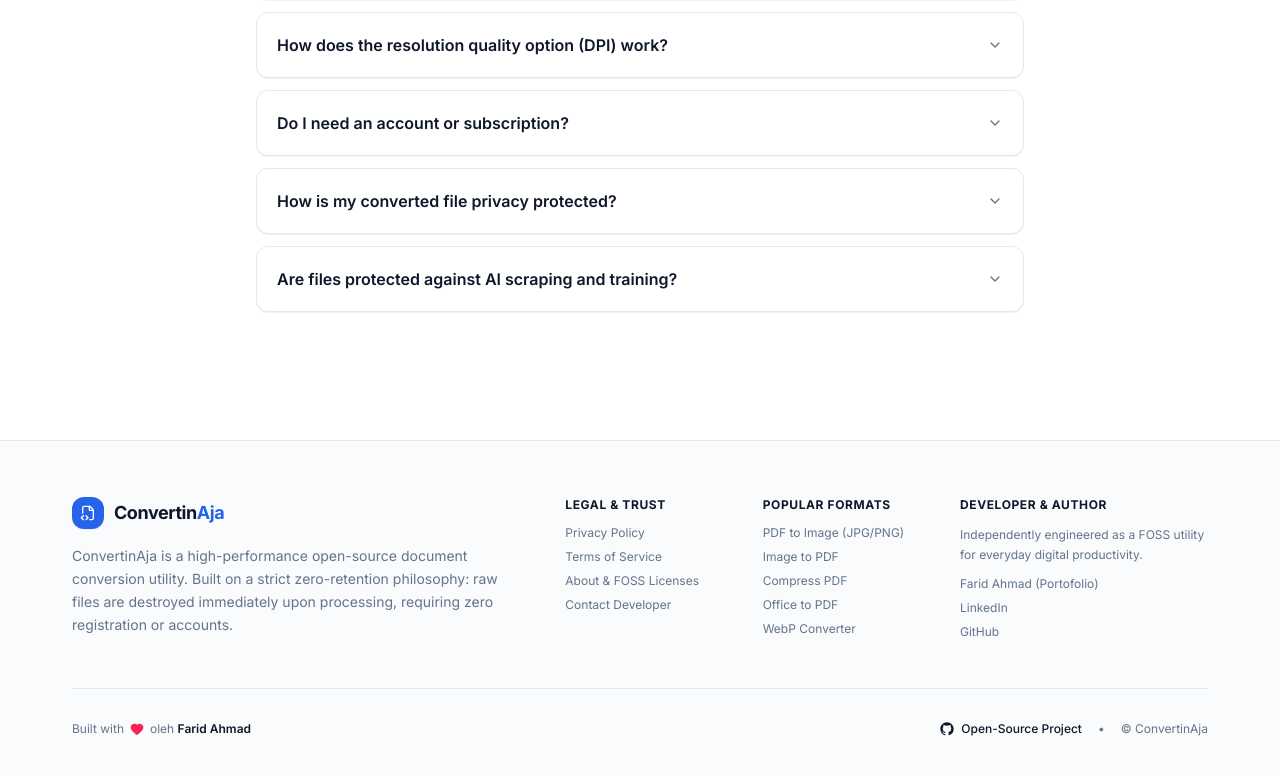
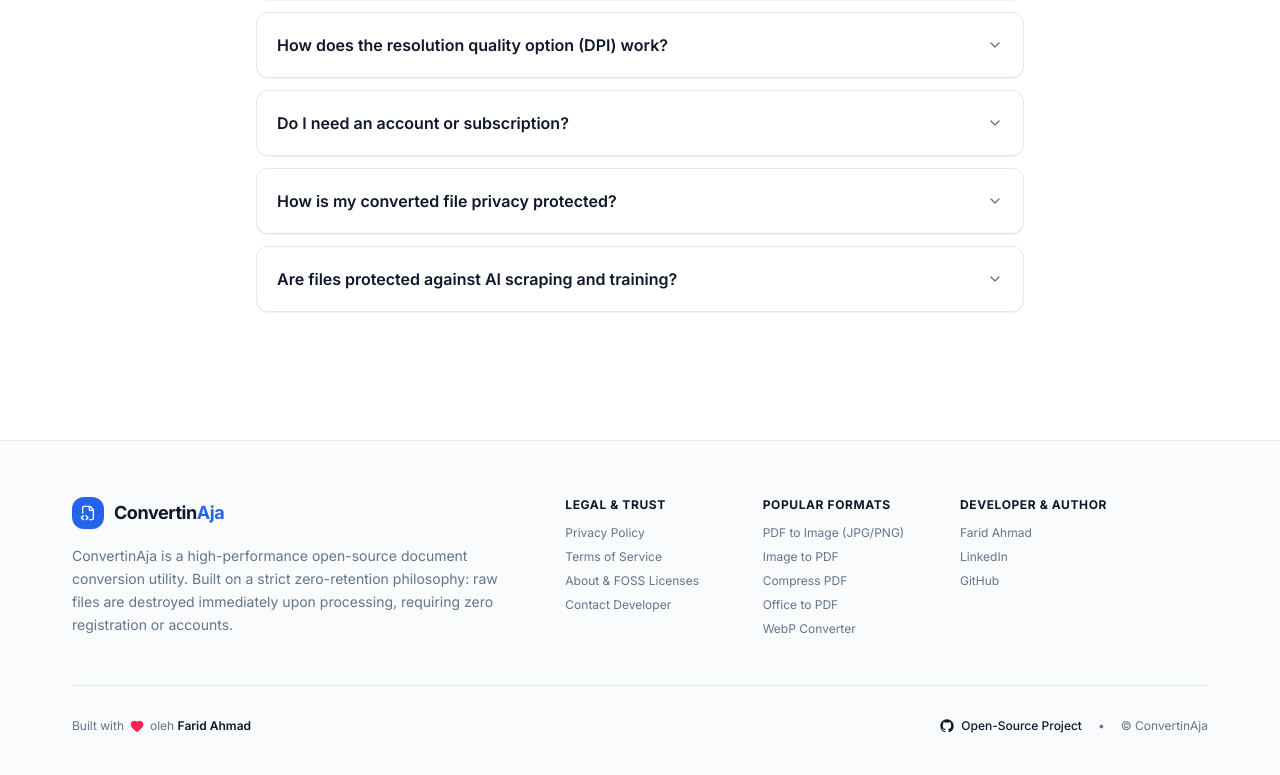
Before and after one commit to FaridAhmad013/convertinaja, a React (Vite) app in the folder frontend/: page / in a window 1280 px wide. Shown: the part 4406-5181 px from the top of the page. Built offline with nearby package versions, Linux system fonts and the light colour scheme; no server answers.

Commit message:
refactor(footer): clean description and labels under developer column

```diff
--- a/frontend/src/components/Footer.tsx
+++ b/frontend/src/components/Footer.tsx
@@ -112,16 +112,11 @@ export function Footer({ onOpenLegal }: FooterProps) {
             </ul>
           </div>
 
-          {/* Col 4: Creator, Portfolio & Connect (3 cols) - Clean Text Links identical to Policy column */}
+          {/* Col 4: Creator, Portfolio & Connect (3 cols) - Clean Text Links */}
           <div className="md:col-span-3 space-y-3">
             <h4 className="text-xs font-bold uppercase tracking-wider text-[#0F172A]">
               {isId ? 'Pengembang' : 'Developer & Author'}
             </h4>
-            <p className="text-xs text-[#64748B] leading-relaxed">
-              {isId
-                ? 'Dikelola secara independen sebagai proyek FOSS untuk kemudahan produktivitas digital.'
-                : 'Independently engineered as a FOSS utility for everyday digital productivity.'}
-            </p>
 
             <ul className="space-y-2 text-xs text-[#64748B]">
               <li>
@@ -131,7 +126,7 @@ export function Footer({ onOpenLegal }: FooterProps) {
                   rel="noreferrer"
                   className="hover:text-[#2563EB] transition-colors"
                 >
-                  Farid Ahmad (Portofolio)
+                  Farid Ahmad
                 </a>
               </li>
               <li>
```
